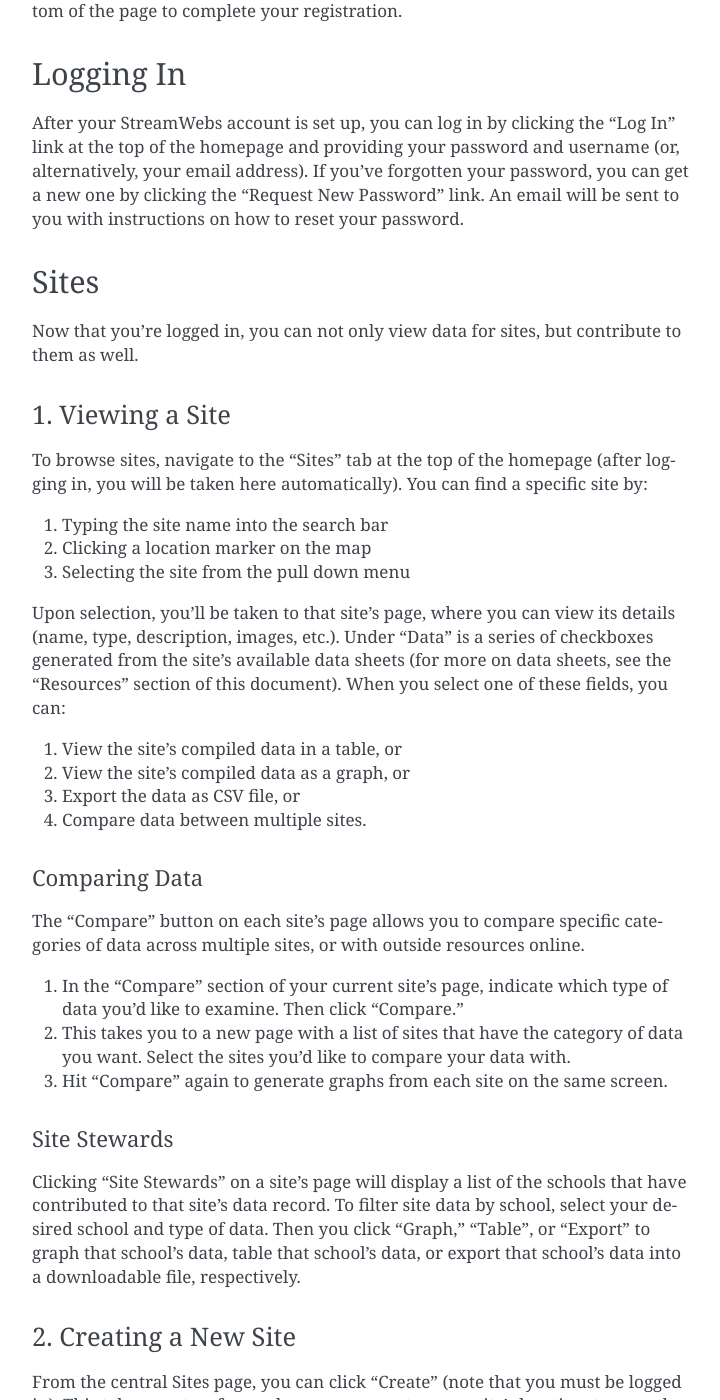
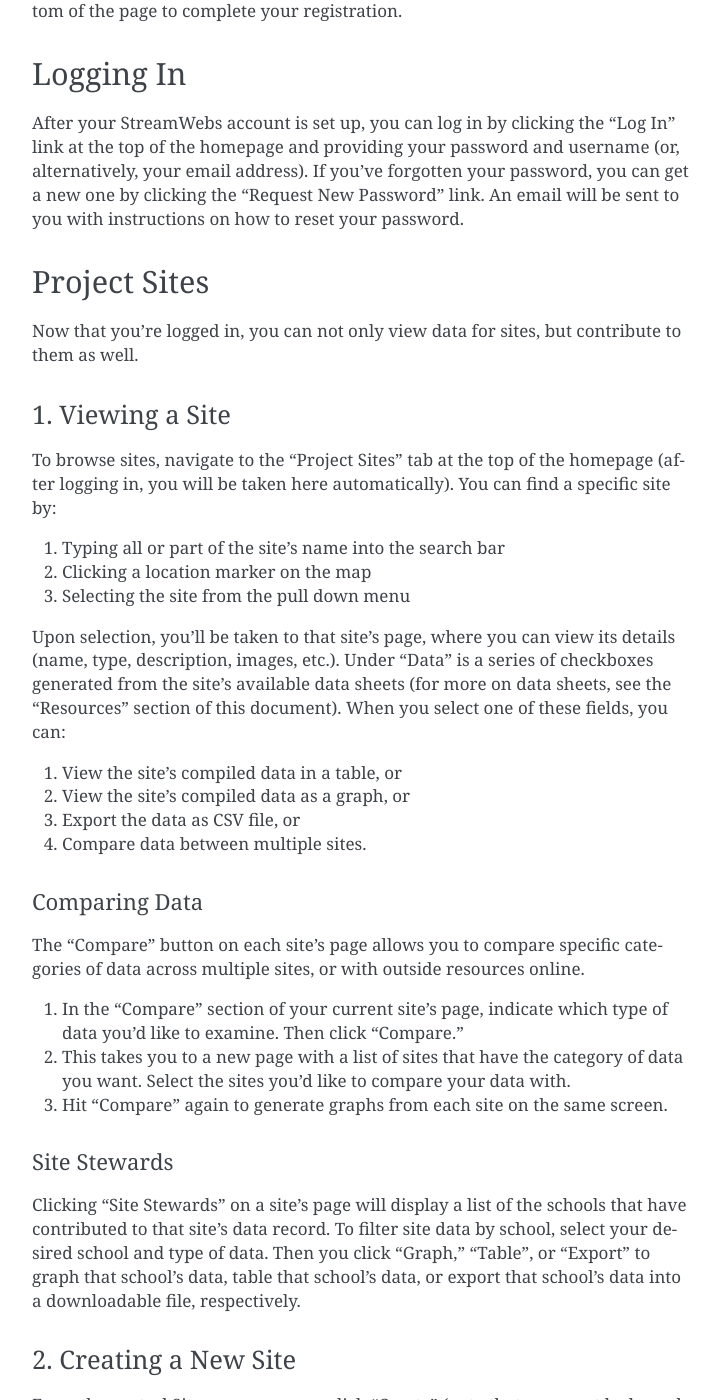
Before and after one commit to osuosl/streamwebs, a Sphinx documentation site: the page built from docs/source/usage.rst, in a window 1280 px wide and 1400 px high, scrolled down 785 px. Shown: the whole window, without its empty margins (388-1108 px from the left). Built offline with Sphinx 7.4.7, drawn with Linux system fonts in a browser that asks for light colours; some of the changed text lies outside the part shown.

Commit message:
Edit '(Project) Sites' section per Renee's feedback

```diff
--- a/docs/source/usage.rst
+++ b/docs/source/usage.rst
@@ -47,8 +47,8 @@
 password, you can get a new one by clicking the "Request New Password" link.
 An email will be sent to you with instructions on how to reset your password.
 
-Sites
------
+Project Sites
+-------------
 
 Now that you're logged in, you can not only view data for sites, but
 contribute to them as well.
@@ -56,11 +56,11 @@
 1. Viewing a Site
 ^^^^^^^^^^^^^^^^^
 
-To browse sites, navigate to the "Sites" tab at the top of the homepage (after
-logging in, you will be taken here automatically). You can find a specific
-site by:
+To browse sites, navigate to the "Project Sites" tab at the top of the homepage
+(after logging in, you will be taken here automatically). You can find a
+specific site by:
 
-1. Typing the site name into the search bar
+1. Typing all or part of the site's name into the search bar
 2. Clicking a location marker on the map
 3. Selecting the site from the pull down menu
 
```
Also changed, not shown: other parts of docs/source/usage.rst (+4 -3 lines).
